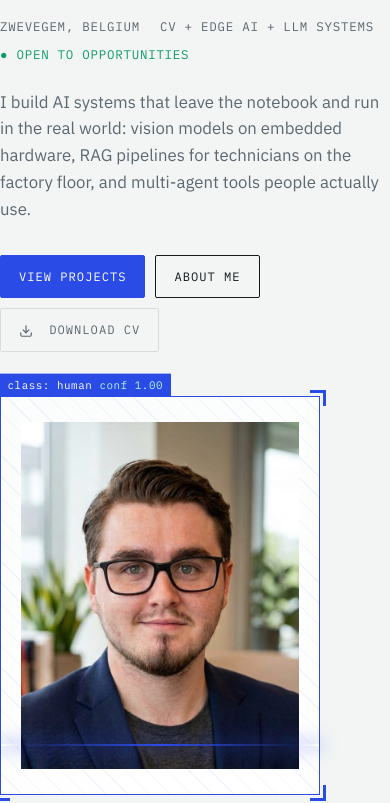
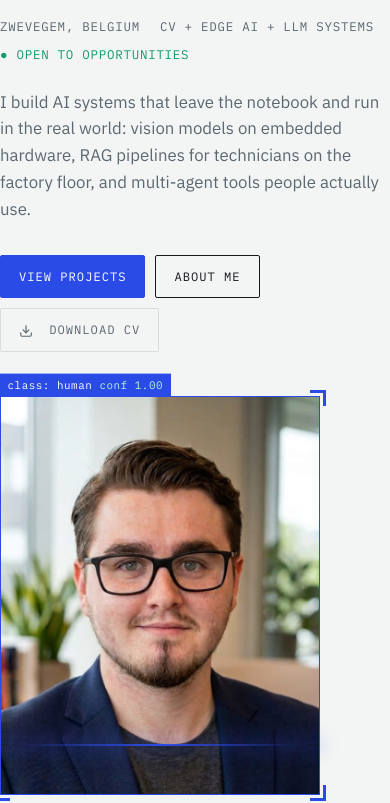
Before and after one commit to ThibVerr/portfolio, a plain HTML site: page index.html in a window 390 px wide. Shown: the part 297-1100 px from the top of the page. Drawn offline with nearby package versions, Linux system fonts and the light colour scheme.

Commit message:
Fix hero photo: unwrap portrait from placeholder .photo-ph div
The portrait image was placed *inside* the .photo-ph placeholder
div instead of replacing it, so the placeholder's padding + striped
background were still framing the real photo — creating an
awkward gap between the photo-frame corner brackets and the photo
itself, especially visible on mobile.

Now the img sits directly inside .photo-frame and fills it edge
to edge as intended.

```diff
--- a/index.html
+++ b/index.html
@@ -92,13 +92,11 @@
         </div>
       </div>
 
-      <!-- Your photo: drop an image in media/ and swap the placeholder div for
-           <img src="media/portrait.jpg" alt="Portrait of Thibault Verrue" /> -->
       <div class="photo-frame">
         <span class="tick"></span>
         <span class="scan"></span>
         <span class="detect-label">class: human <span class="conf">conf 1.00</span></span>
-        <div class="photo-ph mono"><img src="media/portrait.jpeg" alt="Portret van Thibault Verrue" data-alt-nl="Portret van Thibault Verrue" data-alt-en="Portrait of Thibault Verrue"></div>
+        <img src="media/portrait.jpeg" alt="Portret van Thibault Verrue" data-alt-nl="Portret van Thibault Verrue" data-alt-en="Portrait of Thibault Verrue">
       </div>
     </section>
 
```
